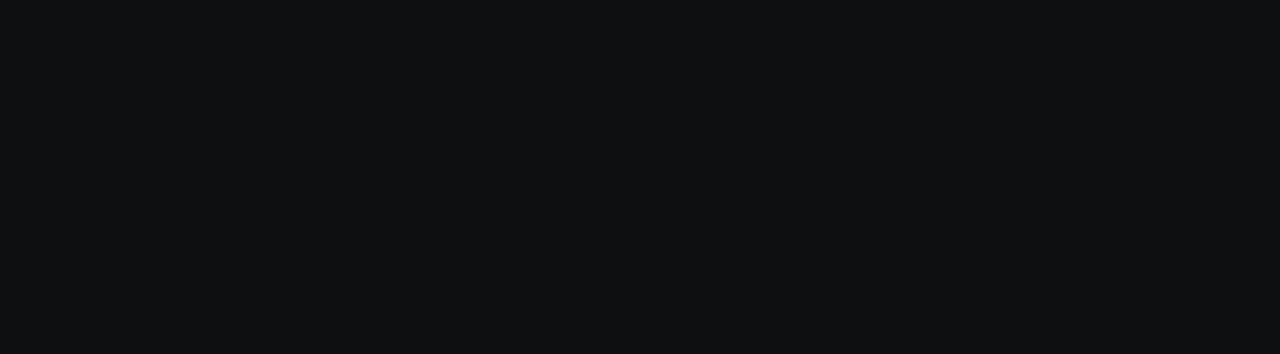
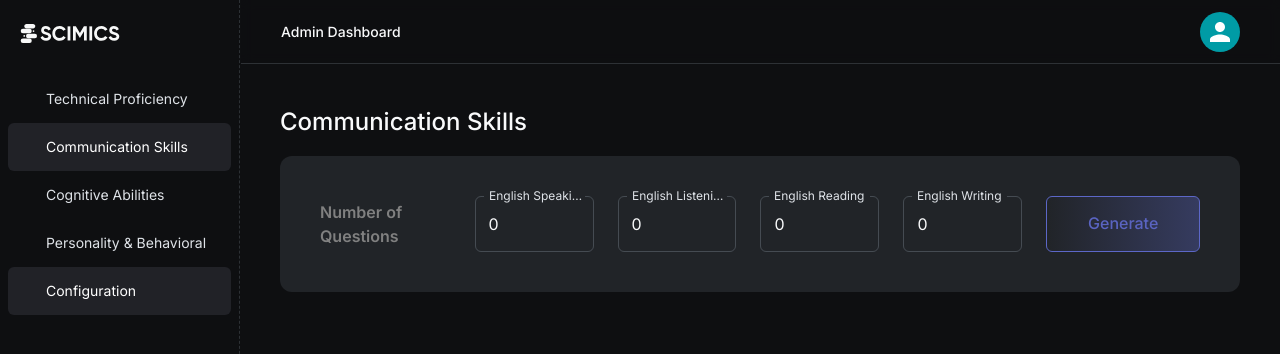
Before and after one commit to invvamsikrishna/app_scimics, a React (Create React App) app: page /#/admin-dashboard/communication-skills-page in a window 1280 px wide. Before the commit this address had no page. Shown: the top 354 px of the page. Built offline with nearby package versions, Linux system fonts and the light colour scheme; some icons are missing.

Commit message:
Connected 4 parameters and profilepage to admin dashboard

```diff
--- a/src/customRoutes.js
+++ b/src/customRoutes.js
@@ -30,14 +30,13 @@ const CustomeRouter = () => {
       <Route path="/verification" element={<VerificationPage />} />
 
       <Route path="/admin-login" element={<AdminLoginPage />} />
-      <Route path="/technical-proficiency-page" element={<TechnicalProficiencyPage />} />
-      <Route path="/communication-skills-page" element={<CommunicationSkillsPage />} />
-      <Route path="/cognitive-abilities-page" element={<CognitiveAbilitiesPage />} />
-      <Route path="/personality-behavioral-page" element={<PersonalityBehavioralPage />} />
 
       <Route path="/admin-dashboard" element={<AdminSidebarLayout />}>
           <Route path="technical-proficiency-page" element={<TechnicalProficiencyPage />} />
-          {/* <Route path="adminprofile" element={<AdminProfilePage />} /> */}
+          <Route path="communication-skills-page" element={<CommunicationSkillsPage />} />
+          <Route path="cognitive-abilities-page" element={<CognitiveAbilitiesPage />} />
+          <Route path="personality-behavioral-page" element={<PersonalityBehavioralPage />} />
+          <Route path="adminprofile" element={<AdminProfilePage />} />
 
       </Route>
 
--- a/src/layouts/adminSidebar/AdminAccountPopover.js
+++ b/src/layouts/adminSidebar/AdminAccountPopover.js
@@ -17,7 +17,7 @@ const MENU_OPTIONS = [
   {
     label: "Profile",
     icon: "eva:person-fill",
-    linkTo: "/admin-dashboard",
+    linkTo: "/admin-dashboard/adminprofile",
   },
   {
     label: "Settings",
--- a/src/layouts/adminSidebar/NavConfigAdmin.js
+++ b/src/layouts/adminSidebar/NavConfigAdmin.js
@@ -10,17 +10,17 @@ const NavConfigAdmin = [
   },
   {
     title: "Communication Skills",
-    path: "/admin-dashboard",
+    path: "/admin-dashboard/communication-skills-page",
     icon: getIcon("streamline:desktop-code-solid"),
   },
   {
     title: "Cognitive Abilities",
-    path: "/admin-dashboard",
+    path: "/admin-dashboard/cognitive-abilities-page",
     icon: getIcon("streamline:group-meeting-call-solid"),
   },
   {
     title: "Personality & Behavioral",
-    path: "/admin-dashboard",
+    path: "/admin-dashboard/personality-behavioral-page",
     icon: getIcon("solar:pen-new-square-bold"),
   },
   {
--- a/src/layouts/adminSidebar/indexAdmin.js
+++ b/src/layouts/adminSidebar/indexAdmin.js
@@ -33,7 +33,7 @@ const AdminSidebarLayout = ({ account }) => {
   return (
     <RootStyle>
       <AdminDashboardNavbar account={account ?? {}} onOpenSidebar={() => setOpen(true)} />
-      {/* <AdminDashBoardSidebar account={account ?? {}} isOpenSidebar={open} onCloseSidebar={() => setOpen(false)} /> */}
+      <AdminDashBoardSidebar account={account ?? {}} isOpenSidebar={open} onCloseSidebar={() => setOpen(false)} />
       <MainStyle>
         <Outlet />
       </MainStyle>
--- a/src/pages/CognitiveAbilitiesPage.js
+++ b/src/pages/CognitiveAbilitiesPage.js
@@ -53,18 +53,18 @@ const CognitiveAbilitiesPage = () => {
         <Box p={1} />
 
         <Box px={5} py={5} sx={{ display: "flex", alignItems: "center", bgcolor: "background.primary", borderRadius: "12px", width: { xs: "100%", md: "100%" } }}>
-          <Typography variant="subtitle1" fontSize={22} fontWeight={500} color="gray" sx={{ marginRight: 3 }}>
+          <Typography variant="subtitle1" color="gray" >
             Number of Questions
           </Typography>
 
-          <TextField name="questionCount" label="Quantitative Aptitude" type="number" sx={{ marginLeft: 3, marginRight: 3, width: "150px" }} value={questionCount1} onChange={(e) => setQuestionCount1(e.target.value)} />
-          <TextField name="questionCount" label="Logical Reasoning" type="number" sx={{ marginLeft: 3, marginRight: 3, width: "150px" }} value={questionCount2} onChange={(e) => setQuestionCount2(e.target.value)} />
+          <TextField name="questionCount" label="Quantitative Aptitude" type="number" sx={{ marginLeft: 3, width: "150px" }} value={questionCount1} onChange={(e) => setQuestionCount1(e.target.value)} />
+          <TextField name="questionCount" label="Logical Reasoning" type="number" sx={{ marginLeft: 3, width: "150px" }} value={questionCount2} onChange={(e) => setQuestionCount2(e.target.value)} />
 
           <LoadingButton
             variant="outlined"
             loading={isLoading}
             onClick={() => onGenerateClicked()}
-            sx={{ minHeight: "56px", color: "#5a64c1", fontSize: 16, fontWeight: 500, px: 6, py: 1, backgroundImage: "linear-gradient(to left, #5C67C759, #5C67C700)", border: "1px solid #5C67C7", }}
+            sx={{marginLeft: 3, minHeight: "56px", color: "#5a64c1", fontSize: 16, fontWeight: 500, px: 6, py: 1, backgroundImage: "linear-gradient(to left, #5C67C759, #5C67C700)", border: "1px solid #5C67C7", }}
           >
             Generate
           </LoadingButton>
--- a/src/pages/CommunicationSkillsPage.js
+++ b/src/pages/CommunicationSkillsPage.js
@@ -56,20 +56,20 @@ const CommunicationSkillsPage = () => {
         <Box p={1} />
 
         <Box px={5} py={5} sx={{ display: "flex", alignItems: "center", bgcolor: "background.primary", borderRadius: "12px", width: { xs: "100%", md: "100%" } }}>
-          <Typography variant="subtitle1" fontSize={22} fontWeight={500} color="gray" sx={{ marginRight: 3 }}>
+          <Typography variant="subtitle1" color="gray" >
             Number of Questions
           </Typography>
 
-          <TextField name="questionCount" type="number" label="English Speaking" sx={{ marginLeft: 3, marginRight: 3, width: "150px" }} value={questionCount1} onChange={(e) => setQuestionCount1(e.target.value)} />
-          <TextField name="questionCount" type="number" label="English Listening" sx={{ marginLeft: 3, marginRight: 3, width: "150px" }} value={questionCount2} onChange={(e) => setQuestionCount2(e.target.value)} />
-          <TextField name="questionCount" type="number" label="English Reading" sx={{ marginLeft: 3, marginRight: 3, width: "150px" }} value={questionCount3} onChange={(e) => setQuestionCount3(e.target.value)} />
-          <TextField name="questionCount" type="number" label="English Writing" sx={{ marginLeft: 3, marginRight: 3, width: "150px" }} value={questionCount4} onChange={(e) => setQuestionCount4(e.target.value)} />
+          <TextField name="questionCount" type="number" label="English Speaking" sx={{ marginLeft: 3, width: "150px" }} value={questionCount1} onChange={(e) => setQuestionCount1(e.target.value)} />
+          <TextField name="questionCount" type="number" label="English Listening" sx={{ marginLeft: 3, width: "150px" }} value={questionCount2} onChange={(e) => setQuestionCount2(e.target.value)} />
+          <TextField name="questionCount" type="number" label="English Reading" sx={{ marginLeft: 3, width: "150px" }} value={questionCount3} onChange={(e) => setQuestionCount3(e.target.value)} />
+          <TextField name="questionCount" type="number" label="English Writing" sx={{ marginLeft: 3, width: "150px" }} value={questionCount4} onChange={(e) => setQuestionCount4(e.target.value)} />
 
           <LoadingButton
             variant="outlined"
             loading={isLoading}
             onClick={() => onGenerateClicked()}
-            sx={{ minHeight: "56px", color: "#5a64c1", fontSize: 16, fontWeight: 500, px: 6, py: 1, backgroundImage: "linear-gradient(to left, #5C67C759, #5C67C700)", border: "1px solid #5C67C7", }}
+            sx={{marginLeft: 3, minHeight: "56px", color: "#5a64c1", fontSize: 16, fontWeight: 500, px: 6, py: 1, backgroundImage: "linear-gradient(to left, #5C67C759, #5C67C700)", border: "1px solid #5C67C7", }}
           >
             Generate
           </LoadingButton>
--- a/src/pages/PersonalityBehavioralPage.js
+++ b/src/pages/PersonalityBehavioralPage.js
@@ -56,20 +56,20 @@ const PersonalityBehavioralPage = () => {
         <Box p={1} />
 
         <Box px={5} py={5} sx={{ display: "flex", alignItems: "center", bgcolor: "background.primary", borderRadius: "12px", width: { xs: "100%", md: "100%" } }}>
-          <Typography variant="subtitle1" fontSize={22} fontWeight={500} color="gray" sx={{ marginRight: 3 }}>
+          <Typography variant="subtitle1" color="gray" >
             Number of Questions
           </Typography>
 
-          <TextField name="questionCount" type="number" label="Interpersonal & Team-work Skills" sx={{ marginLeft: 3, marginRight: 3, width: "150px" }} value={questionCount1} onChange={(e) => setQuestionCount1(e.target.value)} />
-          <TextField name="questionCount" type="number" label="Adaptability & Continuous Learning" sx={{ marginLeft: 3, marginRight: 3, width: "150px" }} value={questionCount2} onChange={(e) => setQuestionCount2(e.target.value)} />
-          <TextField name="questionCount" type="number" label="Project & Time Management" sx={{ marginLeft: 3, marginRight: 3, width: "150px" }} value={questionCount3} onChange={(e) => setQuestionCount3(e.target.value)} />
-          <TextField name="questionCount" type="number" label="Professional Etiquette & Interview Preparedness" sx={{ marginLeft: 3, marginRight: 3, width: "150px" }} value={questionCount4} onChange={(e) => setQuestionCount4(e.target.value)} />
+          <TextField name="questionCount" type="number" label="Interpersonal & Team-work Skills" sx={{ marginLeft: 3, width: "150px" }} value={questionCount1} onChange={(e) => setQuestionCount1(e.target.value)} />
+          <TextField name="questionCount" type="number" label="Adaptability & Continuous Learning" sx={{ marginLeft: 3, width: "150px" }} value={questionCount2} onChange={(e) => setQuestionCount2(e.target.value)} />
+          <TextField name="questionCount" type="number" label="Project & Time Management" sx={{ marginLeft: 3, width: "150px" }} value={questionCount3} onChange={(e) => setQuestionCount3(e.target.value)} />
+          <TextField name="questionCount" type="number" label="Professional Etiquette & Interview Preparedness" sx={{ marginLeft: 3, width: "150px" }} value={questionCount4} onChange={(e) => setQuestionCount4(e.target.value)} />
 
           <LoadingButton
             variant="outlined"
             loading={isLoading}
             onClick={() => onGenerateClicked()}
-            sx={{ minHeight: "56px", color: "#5a64c1", fontSize: 16, fontWeight: 500, px: 6, py: 1, backgroundImage: "linear-gradient(to left, #5C67C759, #5C67C700)", border: "1px solid #5C67C7", }}
+            sx={{marginLeft: 3, minHeight: "56px", color: "#5a64c1", fontSize: 16, fontWeight: 500, px: 6, py: 1, backgroundImage: "linear-gradient(to left, #5C67C759, #5C67C700)", border: "1px solid #5C67C7", }}
           >
             Generate
           </LoadingButton>
--- a/src/pages/TechnicalProficiencyPage.js
+++ b/src/pages/TechnicalProficiencyPage.js
@@ -53,18 +53,18 @@ const TechnicalProficiencyPage = () => {
         <Box p={1} />
 
         <Box px={5} py={5} sx={{ display: "flex", alignItems: "center", bgcolor: "background.primary", borderRadius: "12px", width: { xs: "100%", md: "100%" } }}>
-          <Typography variant="subtitle1" fontSize={22} fontWeight={500} color="gray" sx={{ marginRight: 3 }}>
+          <Typography variant="subtitle1" color="gray" >
             Number of Questions
           </Typography>
 
-          <TextField name="questionCount" label="Domain-Specific" type="number" sx={{ marginLeft: 3, marginRight: 3, width: "150px" }} value={questionCount1} onChange={(e) => setQuestionCount1(e.target.value)} />
-          <TextField name="questionCount" label="Hands-on Coding" type="number" sx={{ marginLeft: 3, marginRight: 3, width: "150px" }} value={questionCount2} onChange={(e) => setQuestionCount2(e.target.value)} />
+          <TextField name="questionCount" label="Domain-Specific" type="number" sx={{ marginLeft: 3, width: "150px" }} value={questionCount1} onChange={(e) => setQuestionCount1(e.target.value)} />
+          <TextField name="questionCount" label="Hands-on Coding" type="number" sx={{ marginLeft: 3, width: "150px" }} value={questionCount2} onChange={(e) => setQuestionCount2(e.target.value)} />
 
           <LoadingButton
             variant="outlined"
             loading={isLoading}
             onClick={() => onGenerateClicked()}
-            sx={{ minHeight: "56px", color: "#5a64c1", fontSize: 16, fontWeight: 500, px: 6, py: 1, backgroundImage: "linear-gradient(to left, #5C67C759, #5C67C700)", border: "1px solid #5C67C7", }}
+            sx={{marginLeft: 3, minHeight: "56px", color: "#5a64c1", fontSize: 16, fontWeight: 500, px: 6, py: 1, backgroundImage: "linear-gradient(to left, #5C67C759, #5C67C700)", border: "1px solid #5C67C7", }}
           >
             Generate
           </LoadingButton>
```
Also changed, not shown: src/pages/AdminProfilePage.js (+7 -7 lines).
